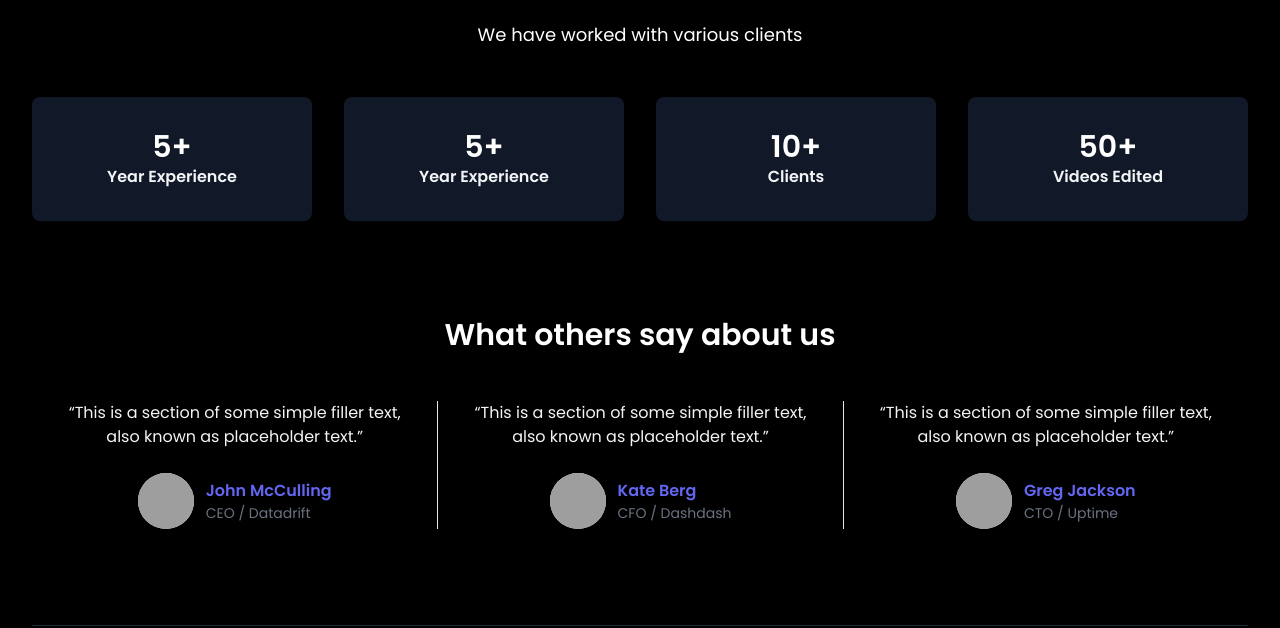
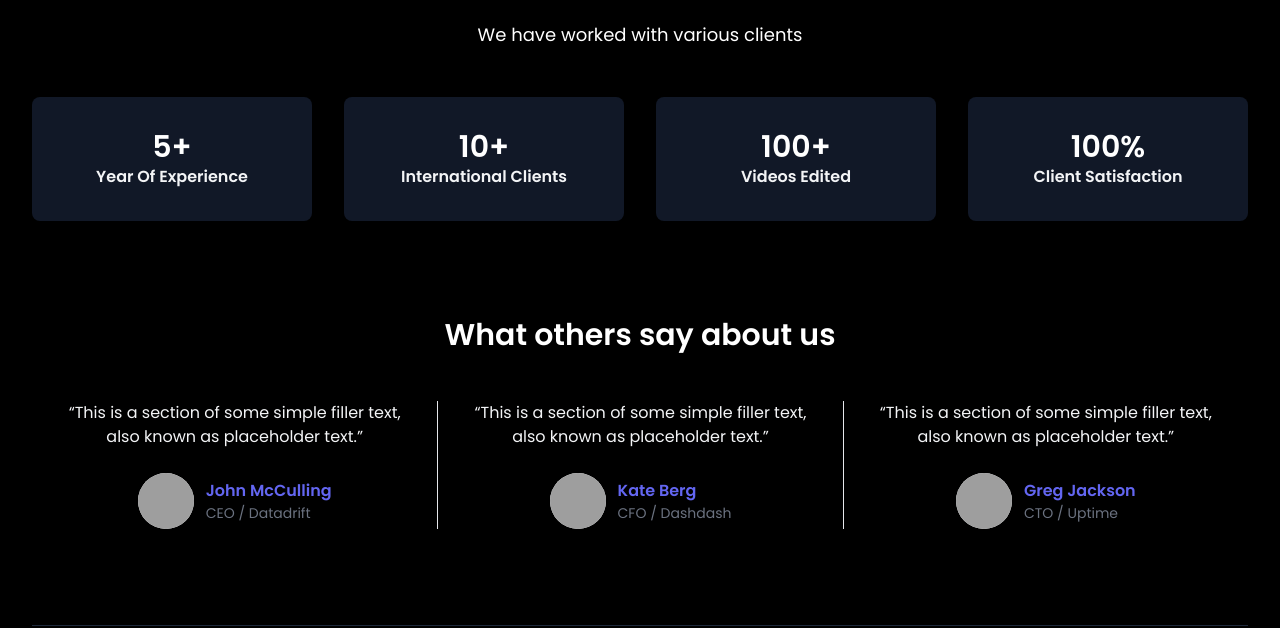
Before and after one commit to MotionScope/home, a plain HTML site: page index.html in a window 1280 px wide. Shown: the part 3136-3764 px from the top of the page. Drawn offline with nearby package versions, Linux system fonts and the light colour scheme; grey boxes are pictures that could not be loaded.

Commit message:
Update index.html

```diff
--- a/index.html
+++ b/index.html
@@ -244,23 +244,23 @@
           <!-- stat - start -->
           <div class="flex flex-col items-center justify-center rounded-lg bg-gray-900 p-4 md:p-8">
             <div class="text-xl font-bold text-white sm:text-2xl md:text-3xl">5+</div>
-            <div class="text-sm font-semibold text-gray-100 sm:text-base">Year Experience</div>
-          </div>
-
-          <div class="flex flex-col items-center justify-center rounded-lg bg-gray-900 p-4 md:p-8">
-            <div class="text-xl font-bold text-white sm:text-2xl md:text-3xl">5+</div>
-            <div class="text-sm font-semibold text-gray-100 sm:text-base">Year Experience</div>
+            <div class="text-sm font-semibold text-gray-100 sm:text-base">Year Of Experience</div>
           </div>
 
           <div class="flex flex-col items-center justify-center rounded-lg bg-gray-900 p-4 md:p-8">
             <div class="text-xl font-bold text-white sm:text-2xl md:text-3xl">10+</div>
-            <div class="text-sm font-semibold text-gray-100 sm:text-base">Clients</div>
+            <div class="text-sm font-semibold text-gray-100 sm:text-base">International Clients</div>
+          </div>
+
+          <div class="flex flex-col items-center justify-center rounded-lg bg-gray-900 p-4 md:p-8">
+            <div class="text-xl font-bold text-white sm:text-2xl md:text-3xl">100+</div>
+            <div class="text-sm font-semibold text-gray-100 sm:text-base">Videos Edited</div>
           </div>
 
           <!-- stat - start -->
           <div class="flex flex-col items-center justify-center rounded-lg bg-gray-900 p-4 md:p-8">
-            <div class="text-xl font-bold text-white sm:text-2xl md:text-3xl">50+</div>
-            <div class="text-sm font-semibold text-gray-100 sm:text-base">Videos Edited</div>
+            <div class="text-xl font-bold text-white sm:text-2xl md:text-3xl">100%</div>
+            <div class="text-sm font-semibold text-gray-100 sm:text-base">Client Satisfaction</div>
           </div>
           <!-- stat - end -->
 
```
